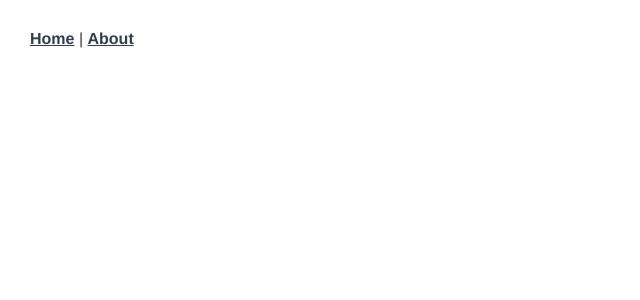
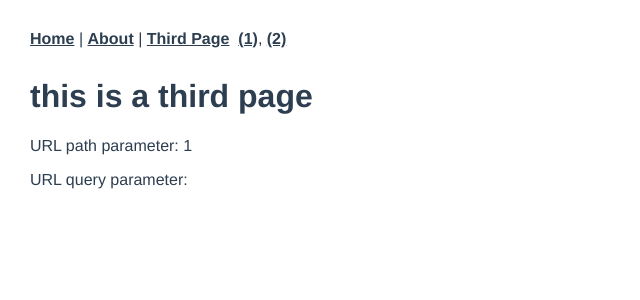
Before and after one commit to umn-5117-f18/in-class-10-31, a Vue app: page /third/1 in a window 1280 px wide. Shown: the top 300 px of the page, without its empty margins (0-640 px from the left). Built offline with nearby package versions, Linux system fonts and the light colour scheme.

Commit message:
add router example

```diff
--- a/src/App.vue
+++ b/src/App.vue
@@ -2,7 +2,10 @@
   <div id="app">
     <div id="nav">
       <router-link to="/">Home</router-link> |
-      <router-link to="/about">About</router-link>
+      <router-link to="/about">About</router-link> |
+      <router-link to="/third/foo">Third Page</router-link>&nbsp;
+      <router-link to="/third/bar?a=hello">(1)</router-link>,
+      <router-link to="/third/1-2-3 foo?a=1">(2)</router-link>
     </div>
     <router-view/>
   </div>
--- a/src/components/ParentComponent.vue
+++ b/src/components/ParentComponent.vue
@@ -17,6 +17,7 @@
         good job: {{ m }}
       </li>
     </ul>
+
   </div>
 </template>
 
--- a/src/router.js
+++ b/src/router.js
@@ -1,6 +1,9 @@
 import Vue from 'vue'
 import Router from 'vue-router'
+
 import Home from './views/Home.vue'
+import About from './views/About.vue'
+import ThirdPage from './views/ThirdPage.vue';
 
 Vue.use(Router)
 
@@ -16,10 +19,16 @@ export default new Router({
     {
       path: '/about',
       name: 'about',
+      component: About,
       // route level code-splitting
       // this generates a separate chunk (about.[hash].js) for this route
       // which is lazy-loaded when the route is visited.
-      component: () => import(/* webpackChunkName: "about" */ './views/About.vue')
-    }
+      // component: () => import(/* webpackChunkName: "about" */ './views/About.vue')
+    },
+    {
+      path: '/third/:name',
+      name: 'third',
+      component: ThirdPage
+    },
   ]
 })
--- /dev/null
+++ b/src/views/ThirdPage.vue
@@ -0,0 +1,7 @@
+<template>
+  <div>
+    <h1>this is a third page</h1>
+    <p>URL path parameter: {{ $route.params.name }}</p>
+    <p>URL query parameter: {{ $route.query.a }}</p>
+  </div>
+</template>
```
